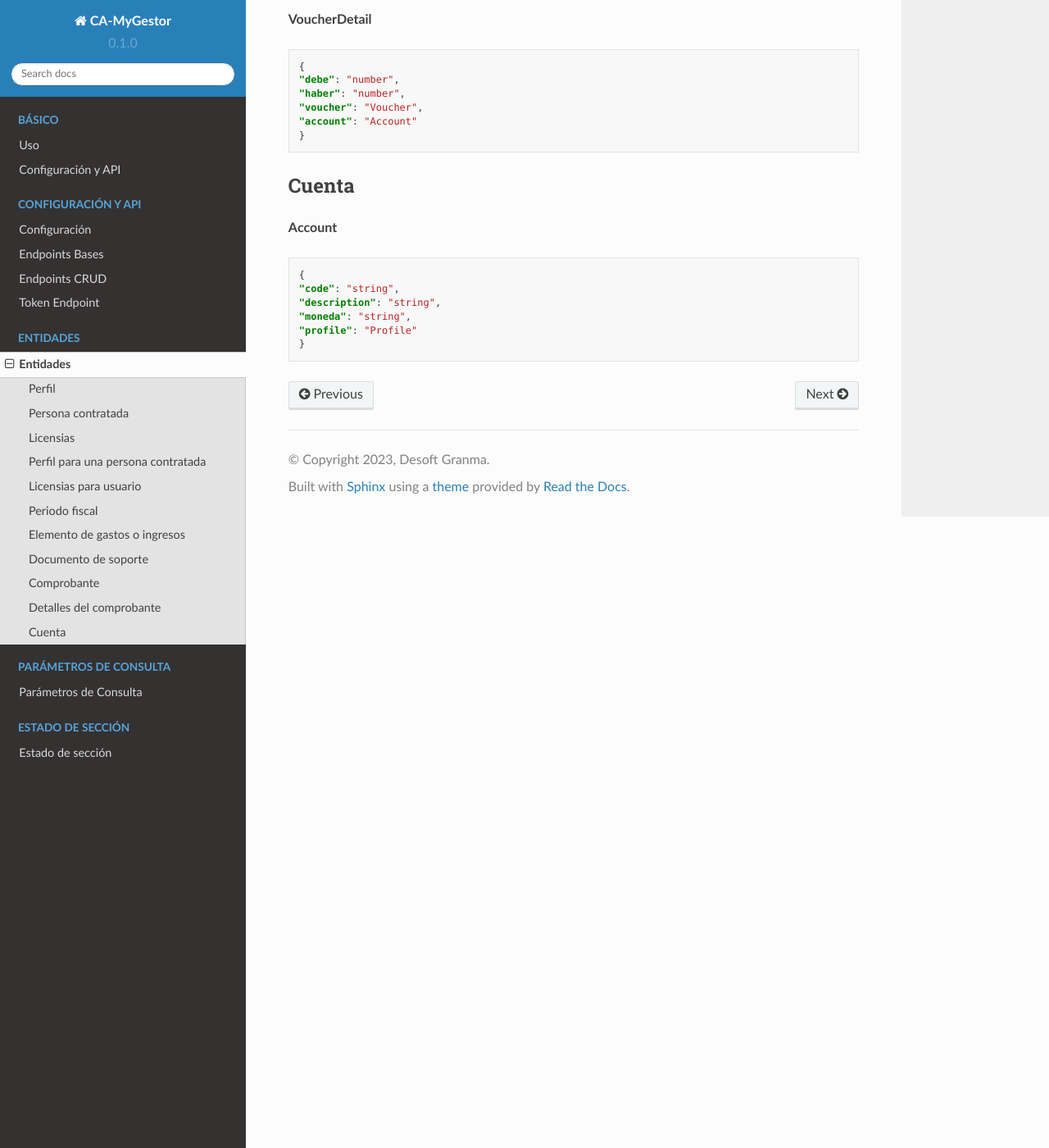
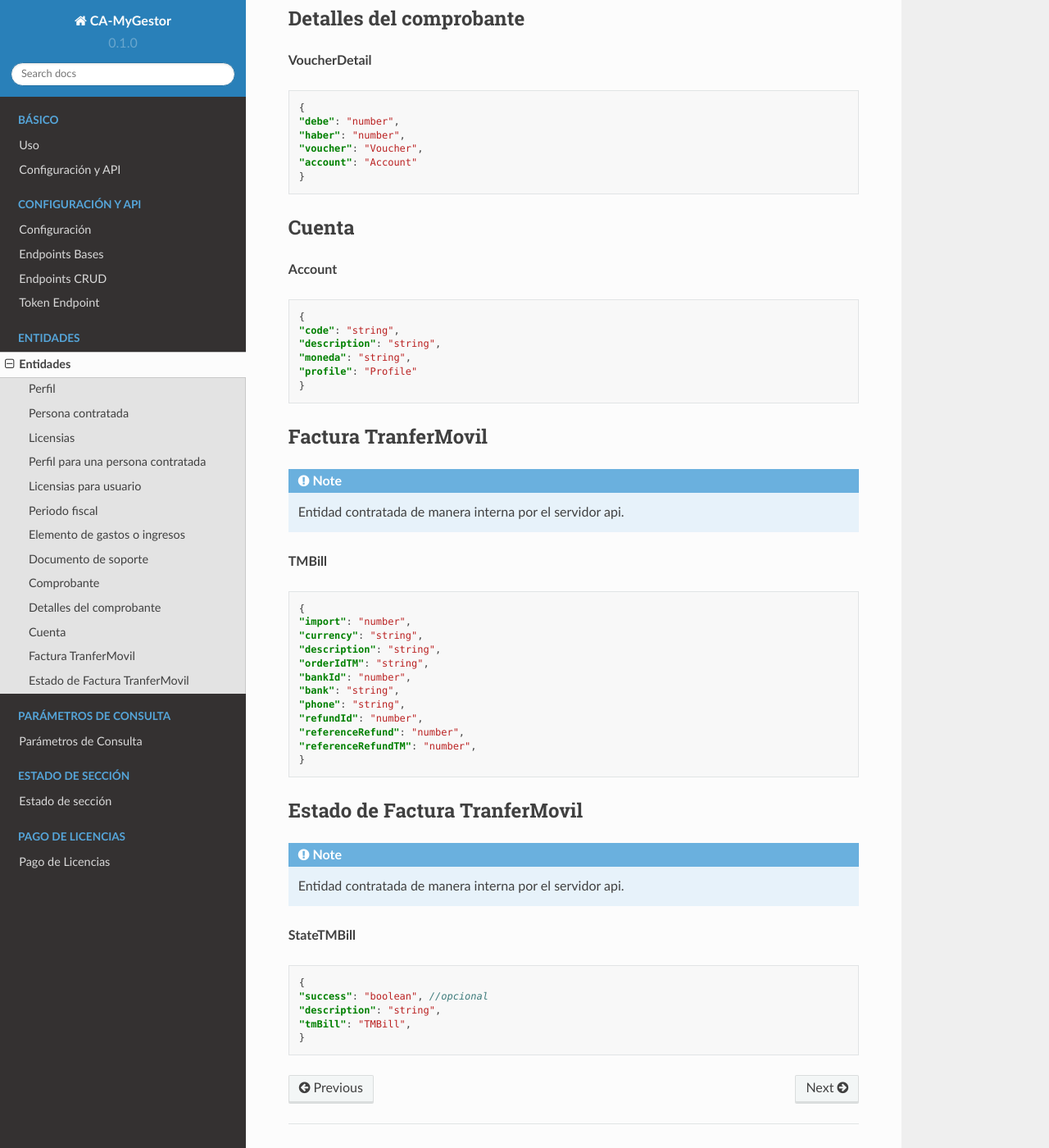
Before and after one commit to randy930529/api-rest-dj, a Sphinx documentation site: the page built from docs/source/entities.rst, in a window 1280 px wide and 1400 px high, scrolled down 2980 px. Shown: the whole window at 82% size. Built offline with Sphinx 7.4.7 and the Read the Docs theme 2.0.0, drawn with Linux system fonts in a browser that asks for light colours; some of the changed text lies outside the part shown.

Commit message:
update documentation to add info for payment license

```diff
--- a/docs/source/base_endpoints.rst
+++ b/docs/source/base_endpoints.rst
@@ -56,7 +56,8 @@ Reenvió de E-mail de activación de usuario
 ------------------------------------------
 
 Utilícese este endpoint para volver a enviar el correo electrónico de activación.
-.. Tenga en cuenta que ningún correo electrónico ser enviado si el usuario ya está activo.
+
+.. note:: Tenga en cuenta que ningún correo electrónico va a ser enviado si el usuario ya está activo.
 
 **Default URL**: ``/user/resend_activation/``
 
--- a/docs/source/entities.rst
+++ b/docs/source/entities.rst
@@ -82,7 +82,10 @@ Licensias para usuario
     {
     "user": "User",
     "license": "License",
-    "active": "boolean"
+    "tmbill": "TMBill",
+    "licenseKey": "string", //opcional
+    "is_paid": "boolean", //opcional
+    "expirationDate": "date", //opcional
     }
 
 Periodo fiscal
@@ -175,3 +178,44 @@ Cuenta
     "moneda": "string",
     "profile": "Profile"
     }
+
+Factura TranferMovil
+--------------------
+
+.. note::
+
+   Entidad contratada de manera interna por el servidor api.
+
+**TMBill**
+
+.. code-block:: JSON
+
+    {
+    "import": "number",
+    "currency": "string",
+    "description": "string",
+    "orderIdTM": "string",
+    "bankId": "number",
+    "bank": "string",
+    "phone": "string",
+    "refundId": "number",
+    "referenceRefund": "number",
+    "referenceRefundTM": "number",
+    }
+
+Estado de Factura TranferMovil
+------------------------------
+
+.. note::
+
+   Entidad contratada de manera interna por el servidor api.
+
+**StateTMBill**
+
+.. code-block:: JSON
+
+    {
+    "success": "boolean", //opcional
+    "description": "string",
+    "tmBill": "TMBill",
+    }
--- a/docs/source/index.rst
+++ b/docs/source/index.rst
@@ -45,3 +45,9 @@ Contenido
     :caption: Estado de sección
 
     section_state
+
+.. toctree::
+    :maxdepth: 2
+    :caption: Pago de licencias
+
+    payment_license
--- /dev/null
+++ b/docs/source/payment_license.rst
@@ -0,0 +1,68 @@
+Pago de Licencias
+=================
+
+Gestiona el pago de las Licencias
+---------------------------------
+
+.. note::
+
+    Para un usuario optener una licencia se crea una instancia de la entidad **LicenseUser** que guarda la relación del usuario y la licencia comprada, luego el usuario debe iniciar el proceso de pago utilizando la plataforma de pagos online ``Tranfermovil`` para activar el uso de la licencia.
+
+1. Crear licencia de usuario
+----------------------------
+
+Utilícese este endpoint para iniciar la compra de una licencia.
+
+.. note::
+
+    A considerar: Si todo ha ido bien ``(status=201)`` recibirá una respuesta en formato ``json``, debemos tener en cuenta que en la `data` ``data:{tmBill, licenseKey, UrlResponse}`` aparecerán los datos de la factura (request payOrder -> ``tmBill``) y una llave segura de la licencia (ExternalId -> ``licenseKey``) a cargar en apk  `Trasfermovil` junto con la url del api (UrlResponse -> ``UrlResponse``) donde recibes la respuesta del pago.
+
+**Default URL**: ``/license/user/``
+
++----------+-----------------------------------+------------------------------------+
+| Method   |  Request                          | Response                           |
++==========+===================================+====================================+
+| ``POST`` | * ``{ User.ID_FIELD }``           | ``HTTP_201_CREATED``               |
+|          | * ``{ License.ID_FIELD }``        |                                    |
+|          |                                   | * ``status: "success"``            |
+|          |                                   | * ``error: null``                  |
+|          |                                   | * ``data:``                        |
+|          |                                   |       ``License.FIELDS,``          |
+|          |                                   |       ``UrlResponse``              |
+|          |                                   |                                    |
+|          |                                   | ``HTTP_500_INTERNAL_SERVER_ERROR`` |
+|          |                                   |                                    |
+|          |                                   | * ``status: "fail"``               |
+|          |                                   | * ``error: { message }``           |
+|          |                                   | * ``data: null``                   |
+|          |                                   |                                    |
++----------+-----------------------------------+------------------------------------+
+
+2. Confirmación de la orden de pago
+-----------------------------------
+
+Utilícese este endpoint obtener una confirmación del pago de una licencia y sus posterior activación para el usuario correspondiente.
+
+.. note::
+
+    El proceso de compra de licencia sierra cuando se obtenga un ``HTTP_200_OK`` enviando un sms al usuario por parte del apk `Tranfermovil` confirmando el éxito de la operación, y activando el pago, estado de factura y uso de la licencia.
+
+
+**Default URL**: ``/license/payment/notification/``
+
++----------+-----------------------------------+------------------------------------+
+| Method   |  Request                          | Response                           |
++==========+===================================+====================================+
+| ``POST`` | * ``{ TM.REQUEST_FIELDS }``       | ``HTTP_200_OK``                    |
+|          |                                   |                                    |
+|          |                                   | * ``Success: "true"``              |
+|          |                                   | * ``Resultmsg: ""``                |
+|          |                                   | * ``Status: "1"``                  |
+|          |                                   |                                    |
+|          |                                   | ``HTTP_500_INTERNAL_SERVER_ERROR`` |
+|          |                                   |                                    |
+|          |                                   | * ``status: "fail"``               |
+|          |                                   | * ``error: { message }``           |
+|          |                                   | * ``data: null``                   |
+|          |                                   |                                    |
++----------+-----------------------------------+------------------------------------+
```
Also changed, not shown: other parts of docs/source/entities.rst (+1 -1 lines), docs/source/usage.rst (+0 -26 lines).
